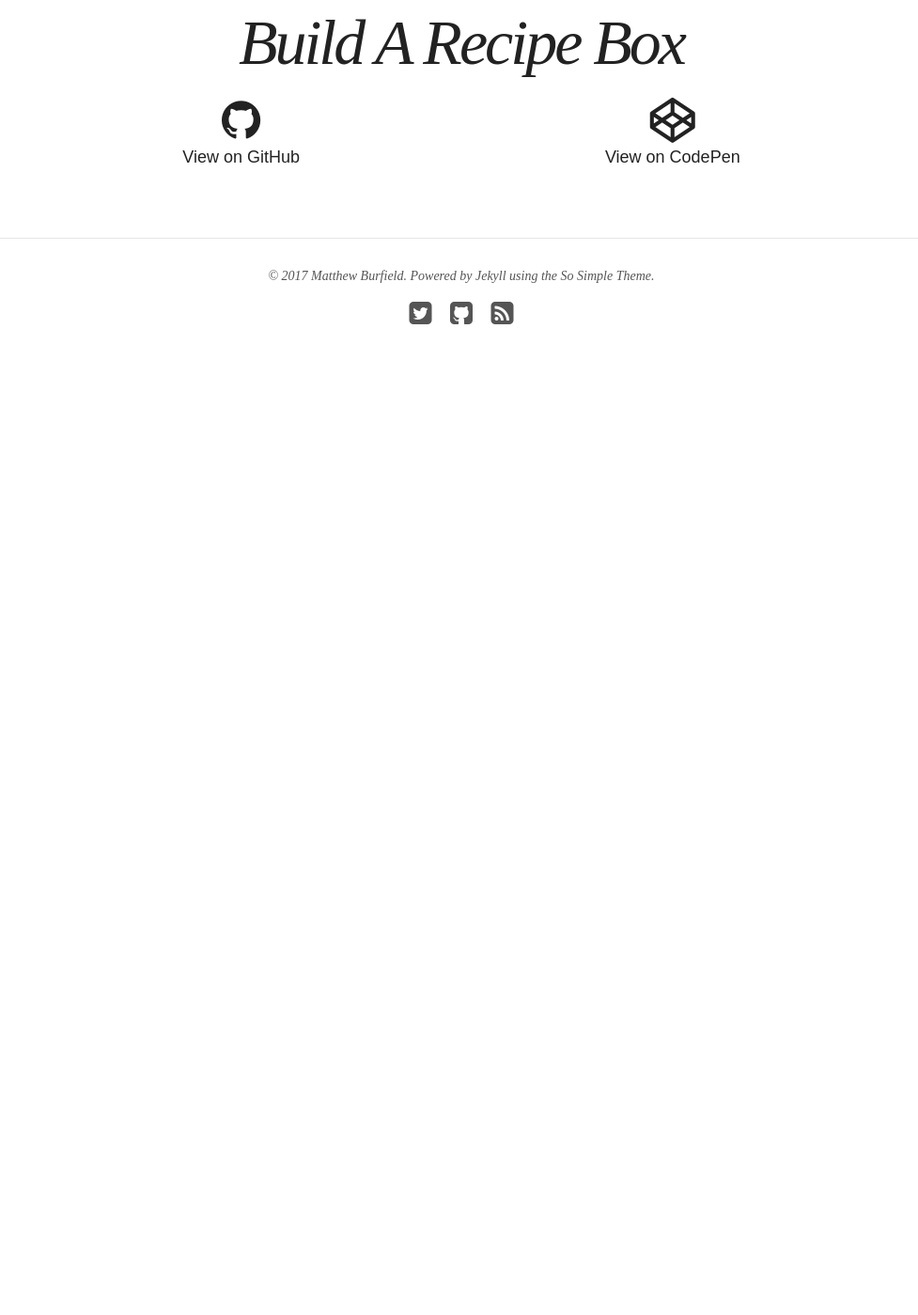
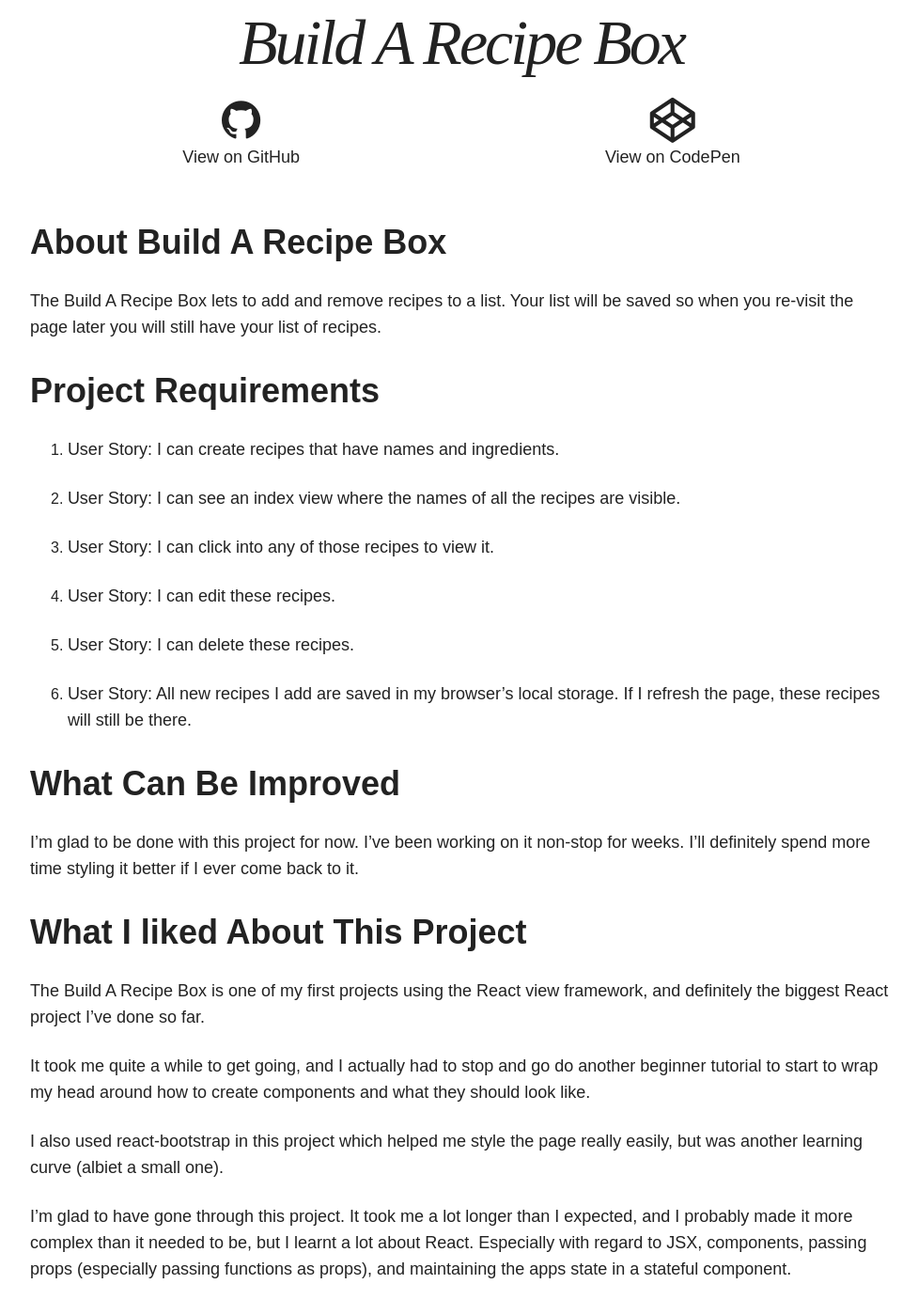
Before and after one commit to Matthew-Burfield/Matthew-Burfield.github.io-old, a Jekyll site: the page built from _posts/projects/2017-01-30-build-a-recipe-box.markdown, in a window 1280 px wide and 1400 px high, scrolled down 1162 px. Shown: the whole window at 94% size, without its empty margins (149-1126 px from the left). Built offline with Jekyll 4.4.1, drawn with Linux system fonts in a browser that asks for light colours; nearby versions of some CDN libraries; before the commit the page ends 1607 px from its top, so only the background shows below that.

Commit message:
updated build-a-recipe-box content

```diff
--- a/_posts/projects/2017-01-30-build-a-recipe-box.markdown
+++ b/_posts/projects/2017-01-30-build-a-recipe-box.markdown
@@ -12,3 +12,35 @@ date:   2017-01-30 20:02:16
 codepen: https://codepen.io/Burfield/pen/oBpOLm
 gitrepo: https://github.com/Matthew-Burfield/build-a-recipe-box
 ---
+
+# About Build A Recipe Box
+
+The Build A Recipe Box lets to add and remove recipes to a list. Your list will be saved so when you re-visit the page later you will still have your list of recipes.
+
+# Project Requirements
+
+1. User Story: I can create recipes that have names and ingredients.
+
+2. User Story: I can see an index view where the names of all the recipes are visible.
+
+3. User Story: I can click into any of those recipes to view it.
+
+4. User Story: I can edit these recipes.
+
+5. User Story: I can delete these recipes.
+
+6. User Story: All new recipes I add are saved in my browser's local storage. If I refresh the page, these recipes will still be there.
+
+# What Can Be Improved
+
+I'm glad to be done with this project for now. I've been working on it non-stop for weeks. I'll definitely spend more time styling it better if I ever come back to it.
+
+# What I liked About This Project
+
+The Build A Recipe Box is one of my first projects using the React view framework, and definitely the biggest React project I've done so far.
+
+It took me quite a while to get going, and I actually had to stop and go do another beginner tutorial to start to wrap my head around how to create components and what they should look like.
+
+I also used react-bootstrap in this project which helped me style the page really easily, but was another learning curve (albiet a small one).
+
+I'm glad to have gone through this project. It took me a lot longer than I expected, and I probably made it more complex than it needed to be, but I learnt a lot about React. Especially with regard to JSX, components, passing props (especially passing functions as props), and maintaining the apps state in a stateful component.
--- a/_posts/projects/2017-02-02-the-game-of-life.markdown
+++ b/_posts/projects/2017-02-02-the-game-of-life.markdown
@@ -19,7 +19,7 @@ The Game of Life, also known simply as Life, is a cellular automaton devised by
 
 The "game" is a zero-player game, meaning that its evolution is determined by its initial state, requiring no further input. One interacts with the Game of Life by creating an initial configuration and observing how it evolves, or, for advanced "players", by creating patterns with particular properties.
 
-For more information, including the games rules. Please check out the [wikipedia entry][https://en.wikipedia.org/wiki/Conway's_Game_of_Life]
+For more information, including the games rules. Please check out the [wikipedia entry](https://en.wikipedia.org/wiki/Conway's_Game_of_Life)
 
 # Project Requirements
 
```
Also changed, not shown: _posts/projects/2017-01-30-template.markdown (added, +22 -0 lines).
